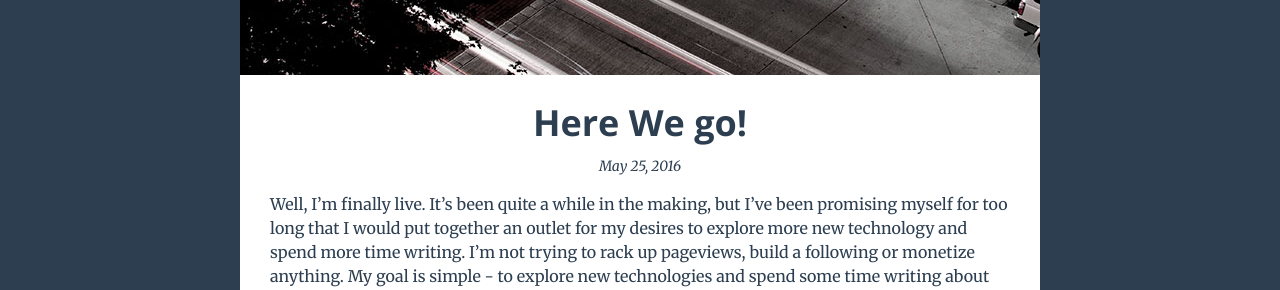
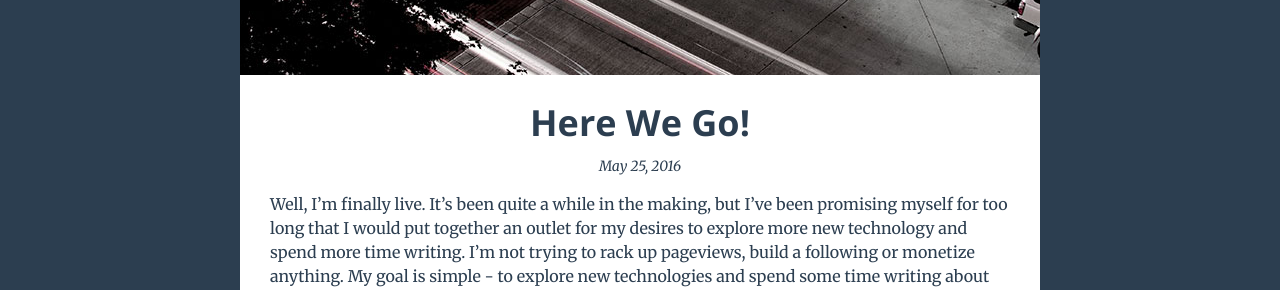
Before and after one commit to nswitzer/1aw, a Jekyll site: the page built from _posts/2016-05-24-here-we-go.markdown, in a window 1280 px wide. Shown: the part 580-870 px from the top of the page. Built offline with Jekyll 4.4.1, drawn with Linux system fonts in a browser that asks for light colours; some web fonts are replaced.

```diff
--- a/_posts/2016-05-24-here-we-go.markdown
+++ b/_posts/2016-05-24-here-we-go.markdown
@@ -1,6 +1,6 @@
 ---
 layout: post
-title:  "Here We go!"
+title:  "Here We Go!"
 date:   2016-05-24 19:00:00 -0600
 cover_photo: here-we-go.jpg
 summary: I'm not trying to rack up pageviews, build a following or monetize anything. My goal is simple - to explore new technologies and spend some time writing about them. Once a week.
```
